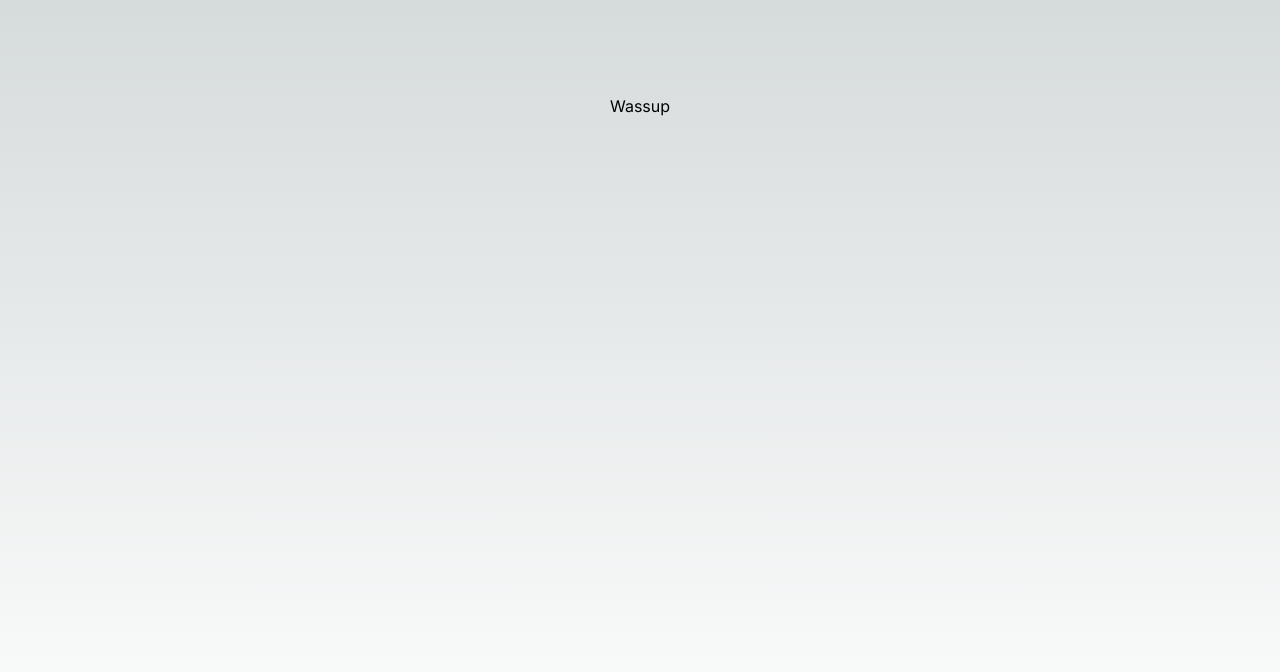
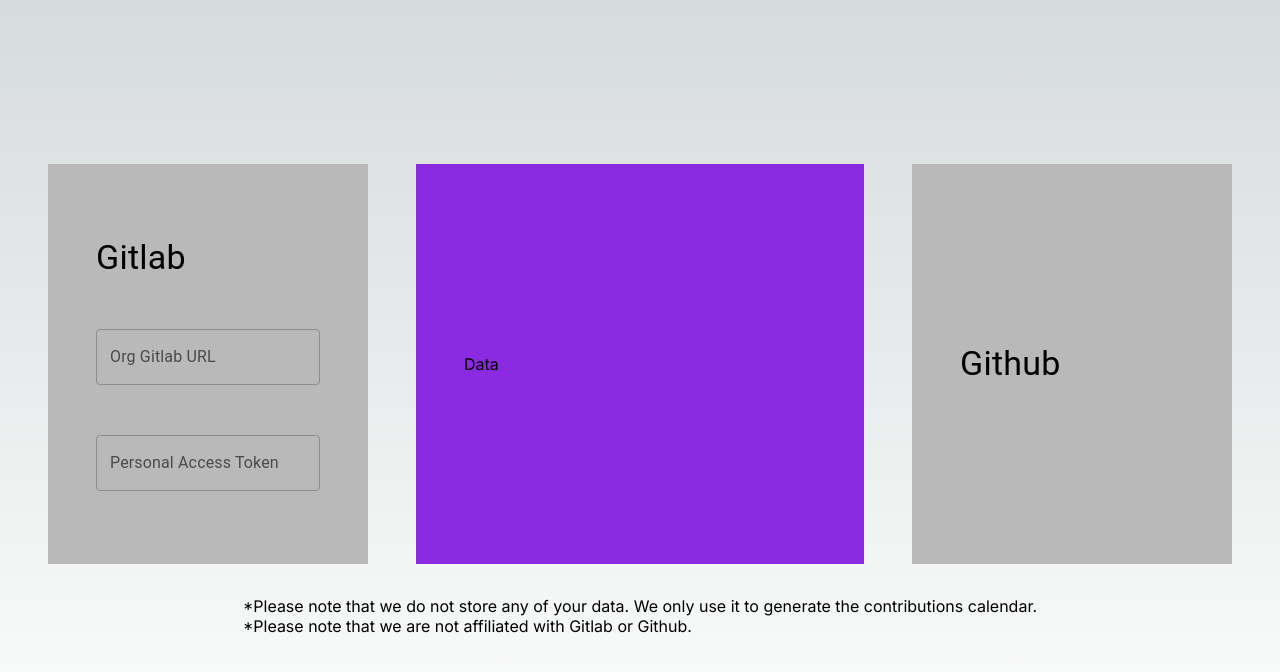
Before and after one commit to antarpreet11/Gitlab-Contributions-Sync, a Next.js app in the folder client/: page / in a window 1280 px wide. Shown: the top 672 px of the page. Built offline with nearby package versions, Linux system fonts and the light colour scheme.

Commit message:
feat: basic frontend structure

```diff
--- /dev/null
+++ b/client/app/components/Data.tsx
@@ -0,0 +1,10 @@
+import React from 'react'
+import styles from "../page.module.css";
+
+const Data = () => {
+  return (
+    <div className={styles.data}>Data</div>
+  )
+}
+
+export default Data
--- /dev/null
+++ b/client/app/components/Github.tsx
@@ -0,0 +1,13 @@
+import React from 'react'
+import styles from "../page.module.css";
+import Typography from '@mui/material/Typography';
+
+const Github = () => {
+  return (
+    <div className={styles.github}>
+        <Typography variant="h4" component="h2">Github</Typography>
+    </div>
+  )
+}
+
+export default Github
--- /dev/null
+++ b/client/app/components/Gitlab.tsx
@@ -0,0 +1,17 @@
+import React from 'react'
+import TextField from '@mui/material/TextField';
+import styles from "../page.module.css";
+import Typography from '@mui/material/Typography';
+
+
+const Gitlab = () => {
+  return (
+    <div className={styles.gitlab}>
+        <Typography variant="h4" component="h2">Gitlab</Typography>
+        <TextField id="outlined-basic" label="Org Gitlab URL" variant="outlined" />
+        <TextField id="outlined-basic" label="Personal Access Token" variant="outlined" />
+    </div>
+  )
+}
+
+export default Gitlab
--- a/client/app/page.module.css
+++ b/client/app/page.module.css
@@ -1,8 +1,53 @@
 .main {
   display: flex;
   flex-direction: column;
-  justify-content: space-between;
   align-items: center;
-  padding: 6rem;
-  min-height: 100vh;
+  justify-content: center;
+  gap: 2rem;
+  height: 100vh;
 }
+
+.mainDiv {
+  display: flex;
+  justify-content: space-evenly;
+  align-items: center;
+  height: 50%;
+  width: 100%;
+}
+
+.gitlab {
+  background-color: #b9b9b9;
+  display: flex;
+  flex-direction: column;
+
+  color: black;
+
+  height: 100%;
+  width: 25%;
+  padding: 3rem;
+  justify-content: space-around;
+}
+
+.github {
+  background-color: #b9b9b9;
+  display: flex;
+  flex-direction: column;
+
+  color: black;
+
+  height: 100%;
+  width: 25%;
+  padding: 3rem;
+  justify-content: space-around;
+}
+
+.data {
+  background-color: blueviolet;
+  display: flex;
+  flex-direction: column;
+
+  height: 100%;
+  width: 35%;
+  padding: 3rem;
+  justify-content: space-around;
+}
--- a/client/app/page.tsx
+++ b/client/app/page.tsx
@@ -1,10 +1,20 @@
-import Image from "next/image";
 import styles from "./page.module.css";
+import Gitlab from "./components/Gitlab";
+import Github from "./components/Github";
+import Data from "./components/Data";
 
 export default function Home() {
   return (
     <main className={styles.main}>
-      Wassup
+      <div className={styles.mainDiv}>
+        <Gitlab></Gitlab>
+        <Data></Data>
+        <Github></Github>
+      </div>
+      <span>
+        *Please note that we do not store any of your data. We only use it to generate the contributions calendar. <br />
+        *Please note that we are not affiliated with Gitlab or Github.
+      </span>
     </main>
   );
 }
```
Also changed, not shown: client/package.json (+7 -4 lines), 1 other file (tests, documents, lock files or other folders).
